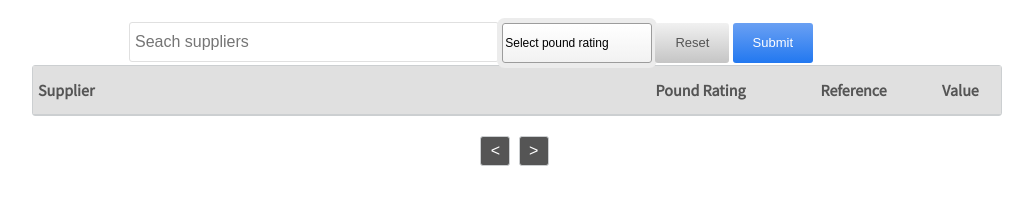
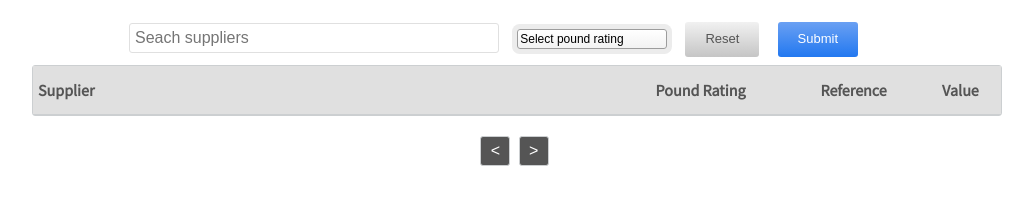
Before and after one commit to Samot17777/tsh, a website: page public/index.html in a window 1280 px wide. Shown: the part 205-410 px from the top of the page, without its empty margins (123-1156 px from the left). Drawn offline with nearby package versions, Linux system fonts and the light colour scheme; files that its build step writes are made by us from their sources; no server answers.

Commit message:
final changes

```diff
--- a/gulpfile.js
+++ b/gulpfile.js
@@ -53,6 +53,8 @@ gulp.task('libjs',function(){
 			// .pipe(minify()) UNCOMMENT TO MINIFY
 			.pipe(gulp.dest('./public/js'));
 });
+gulp.task("build",['libjs','uglify','sass'], function(){
+});
 
 gulp.task("default",['libjs','uglify','sass'], function(){
 		gulp.watch('src/scss/**/*scss',["sass"]);
--- a/package.json
+++ b/package.json
@@ -8,7 +8,7 @@
     "normalize.css": "^5.0.0"
   },
   "scripts": {
-    "start": "npm install"
+    "start": "npm install && gulp build && node server.js"
   },
   "devDependencies": {
     "gulp": "^3.9.1",
--- a/src/scss/components/search.scss
+++ b/src/scss/components/search.scss
@@ -19,19 +19,21 @@
     input, button {
         display: inline-block;
     }
+    .text-input, .number-input, .reset , .search {
+        min-height:  auto;
+        margin-right: 15px;
+        width: auto;
+    }
     .text-input {
         width: 370px;
     }
     .number-input {
         width: 150px;
     }
-    .reset, .search {
-        width:auto;
-    }
+
 }
 
     input, button {
-        margin-right: 15px;
         border-radius: 3px;
     }
     button {
```
